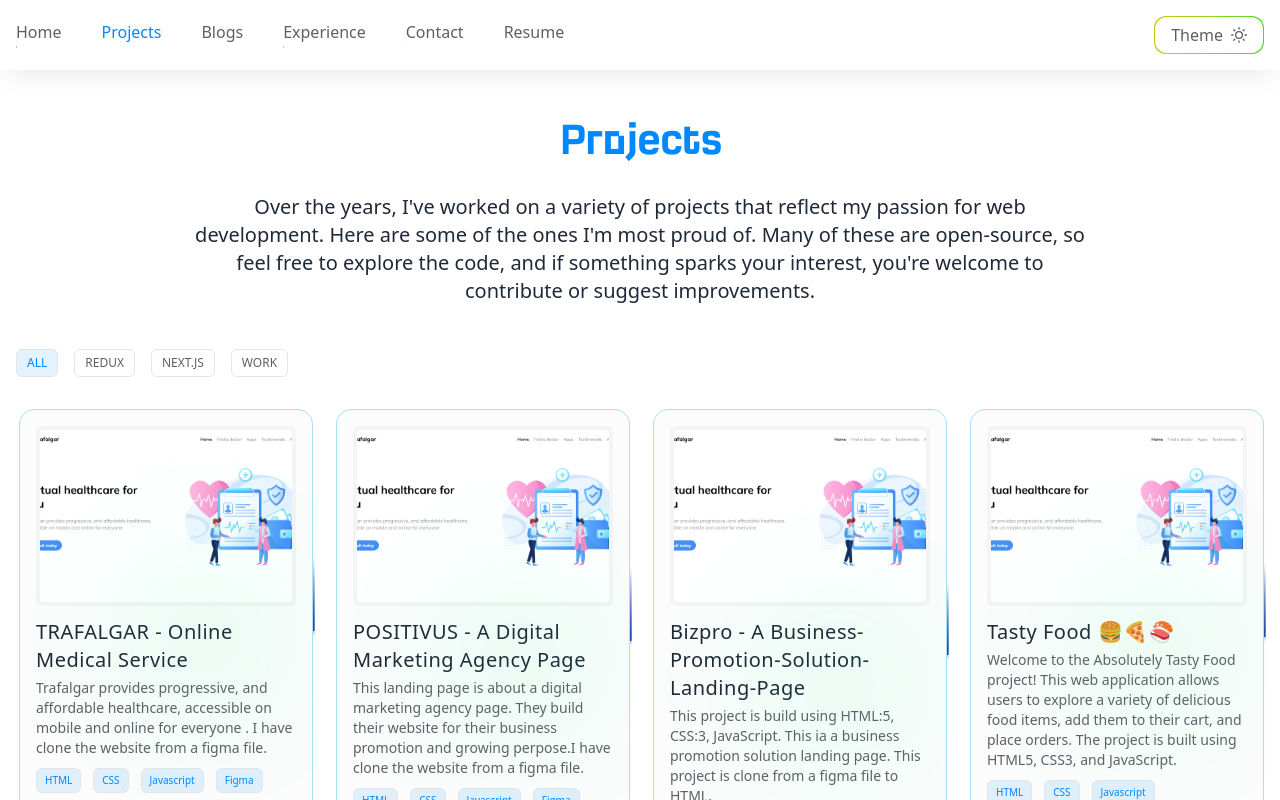
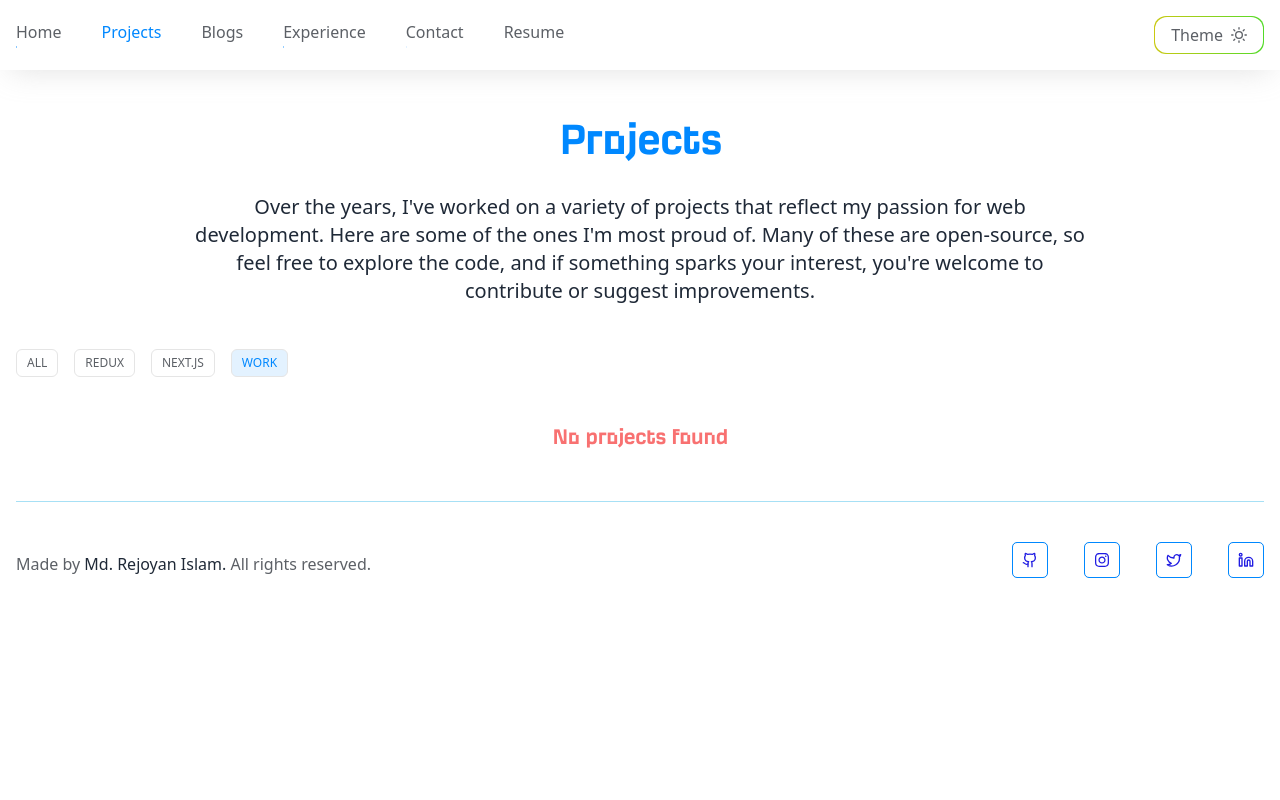
Before and after one commit to md-rejoyan-islam/rejoyan-portfolio, a Next.js app: page /projects in a window 1280 px wide. Both pictures are taken after a click on the button "WORK". Shown: the top 800 px of the page. Built offline with nearby package versions, Linux system fonts and the light colour scheme.

Commit message:
project filter

```diff
--- a/app/blogs/page.js
+++ b/app/blogs/page.js
@@ -7,10 +7,6 @@ import { blogs, blogSites } from "@/data/blogs";
 import { stagger, useAnimate, motion } from "framer-motion";
 import Link from "next/link";
 import { useEffect } from "react";
-
-import { FaFreeCodeCamp } from "react-icons/fa";
-import { FaHashnode } from "react-icons/fa6";
-import { SiSanity } from "react-icons/si";
 
 export default function Blogs() {
   const [scope, animate] = useAnimate();
--- a/app/projects/page.js
+++ b/app/projects/page.js
@@ -1,10 +1,11 @@
 "use client";
 import { PinContainer } from "@/components/animation/3d-pin";
+import ShowOneByOne from "@/components/animation/ShowOneByOne";
 import ProjectCard from "@/components/projects/ProjectCard";
 import { Button } from "@/components/ui/button";
-import { projects } from "@/data/projects";
+import { projects as projectsData } from "@/data/projects";
 import { stagger, useAnimate, motion } from "framer-motion";
-import { useEffect } from "react";
+import { useEffect, useState } from "react";
 export default function Projects() {
   const filters = [
     {
@@ -27,6 +28,9 @@ export default function Projects() {
   const [scopeRef, projectAnimate] = useAnimate();
   const projectStaggerList = stagger(0.2, { startDelay: 1.3 });
 
+  const [projects, setProject] = useState([...projectsData]);
+  const [filter, setFilter] = useState("All");
+
   useEffect(() => {
     animate(
       "li",
@@ -40,7 +44,7 @@ export default function Projects() {
 
   useEffect(() => {
     projectAnimate(
-      "section",
+      "article",
       { opacity: 1, scale: 1, x: 0 },
       {
         duration: 0.2,
@@ -79,8 +83,24 @@ export default function Projects() {
             <motion.li key={index} style={{ opacity: 0, scale: 0.3, x: -50 }}>
               <Button
                 size="small"
+                onClick={() => {
+                  setFilter(item?.name);
+                  if (item?.name === "All") {
+                    setProject([...projectsData]);
+                  } else {
+                    setProject(
+                      [...projectsData].filter((project) =>
+                        project.techStack.find((tech) => {
+                          return (
+                            tech.toLowerCase() === item?.name.toLowerCase()
+                          );
+                        })
+                      ) || []
+                    );
+                  }
+                }}
                 className={` px-2.5 text-[12px] py-1 border uppercase hover:bg-button-bg ${
-                  index === 0
+                  filter === item?.name
                     ? "text-button bg-button-bg"
                     : "text-text-secondary bg-transparent hover:bg-transparent hover:text-button"
                 } `}
@@ -91,11 +111,7 @@ export default function Projects() {
           ))}
         </ul>
       </div>
-      <div
-      // initial={{ opacity: 0 }}
-      // animate={{ opacity: 1 }}
-      // transition={{ delay: 1.4 }}
-      >
+      <div>
         <motion.section
           className="grid sm:grid-cols-2 lg:grid-cols-3 xl:grid-cols-4 gap-x-5 gap-y-16 items-center relative"
           ref={scopeRef}
@@ -103,12 +119,14 @@ export default function Projects() {
           initial={{ opacity: 0 }}
           animate={{ opacity: 1 }}
         >
-          {projects?.map((project, index) => (
-            <motion.section
+          {projects?.length ? (
+            projects?.map((project, index) => (
+              <motion.article
                 key={index}
                 className="h-full"
                 style={{ opacity: 0, scale: 0.3, x: -50 }}
               >
+                <ShowOneByOne index={index}>
                   <PinContainer
                     title={"adeweere"}
                     project={project}
@@ -116,8 +134,16 @@ export default function Projects() {
                   >
                     <ProjectCard project={project} index={index} />
                   </PinContainer>
-            </motion.section>
-          ))}
+                </ShowOneByOne>
+              </motion.article>
+            ))
+          ) : (
+            <motion.article className="text-center sm:col-span-2 lg:col-span-3 xl:col-span-4">
+              <h2 className="text-2xl  block text-red-400 font-incognito font-semibold tracking-tight">
+                No projects found
+              </h2>
+            </motion.article>
+          )}
         </motion.section>
       </div>
     </div>
--- a/components/animation/ShowOneByOne.js
+++ b/components/animation/ShowOneByOne.js
@@ -9,8 +9,8 @@ export default function ShowOneByOne({ children, index }) {
   return (
     <motion.div
       key={index}
-      initial={{ opacity: 0, x: 250 }}
-      animate={isInView ? { opacity: 1, x: 0 } : {}}
+      initial={{ opacity: 0, x: -50, scale: 0.3 }}
+      animate={isInView ? { opacity: 1, x: 0, scale: 1 } : {}}
       transition={{
         duration: 0.3,
         type: "spring",
--- a/components/projects/ProjectCard.js
+++ b/components/projects/ProjectCard.js
@@ -1,28 +1,8 @@
 "use client";
-
-import { useInView, motion } from "framer-motion";
 import Image from "next/image";
-import { useRef } from "react";
-
-export default function ProjectCard({ index, project }) {
-  const viewRef = useRef();
-  const isInView = useInView(viewRef, { once: true });
-
+export default function ProjectCard({ project }) {
   return (
-    <motion.div
-      className="moving-card "
-      key={index}
-      initial={{ opacity: 0, x: 150 }}
-      animate={isInView ? { opacity: 1, x: 0 } : {}}
-      transition={{
-        duration: 0.3,
-        type: "spring",
-        stiffness: 260,
-        damping: 20,
-        delay: index * 0.1,
-      }}
-      ref={viewRef}
-    >
+    <div className="moving-card ">
       <div className=" backdrop-blur-xl relative border border-project-card-border  group overflow-hidden rounded-[15px] gap-x-4 bg-project-card-background  p-4">
         <Image
           src={project?.banner}
@@ -73,6 +53,6 @@ export default function ProjectCard({ index, project }) {
       <div className="absolute z-[100] bottom-0 h-fit -translate-y-1/3 mx-auto  right-0 w-3/4">
         <div className="bg-[rgba(0,255,145,0.33)]  dark:bg-[rgba(115,0,255,0.48)] aspect-square  opacity-20 w-full max-w-full  rounded-full filter blur-3xl" />
       </div>
-    </motion.div>
+    </div>
   );
 }
```
Lines whose indentation alone changed are shown as unchanged.
